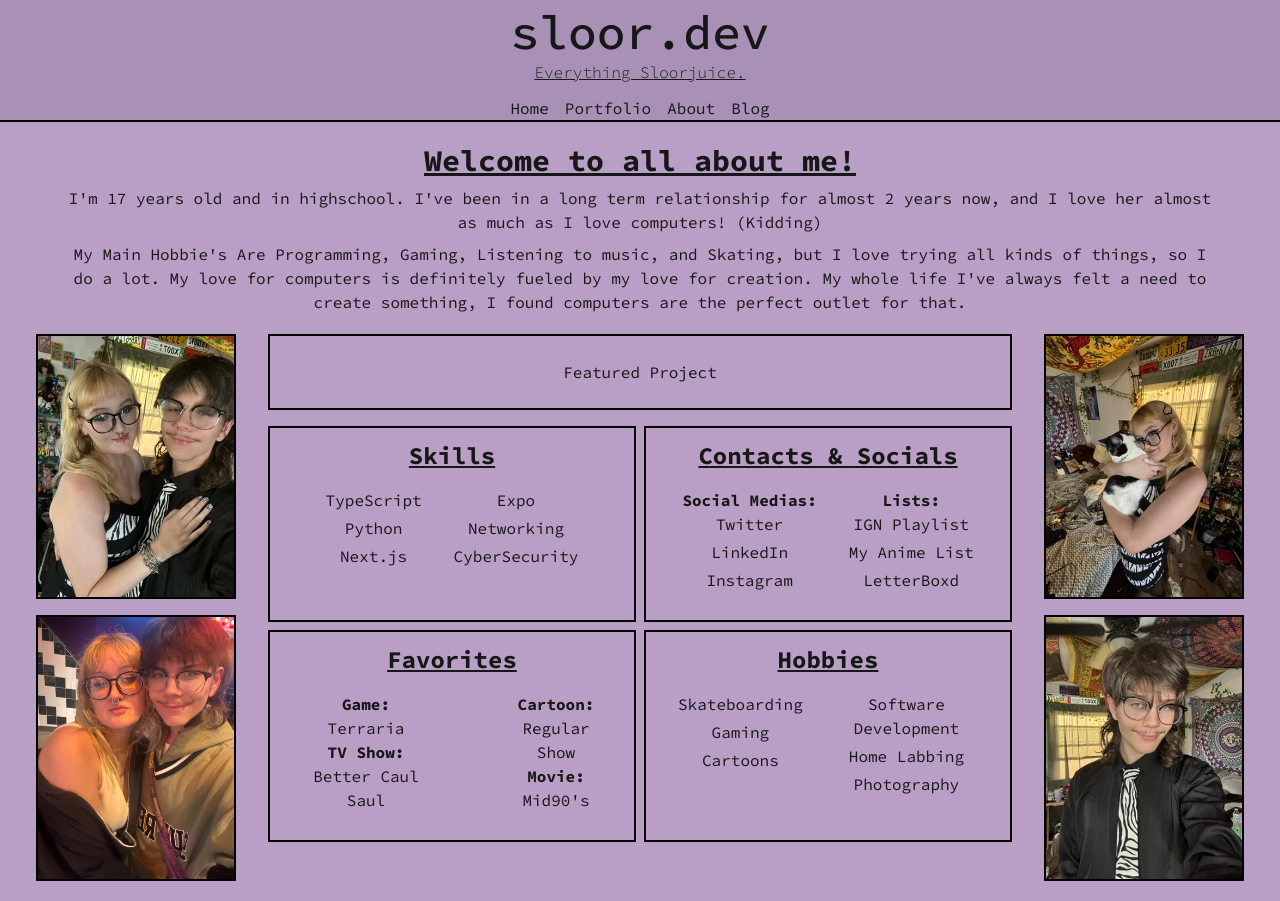
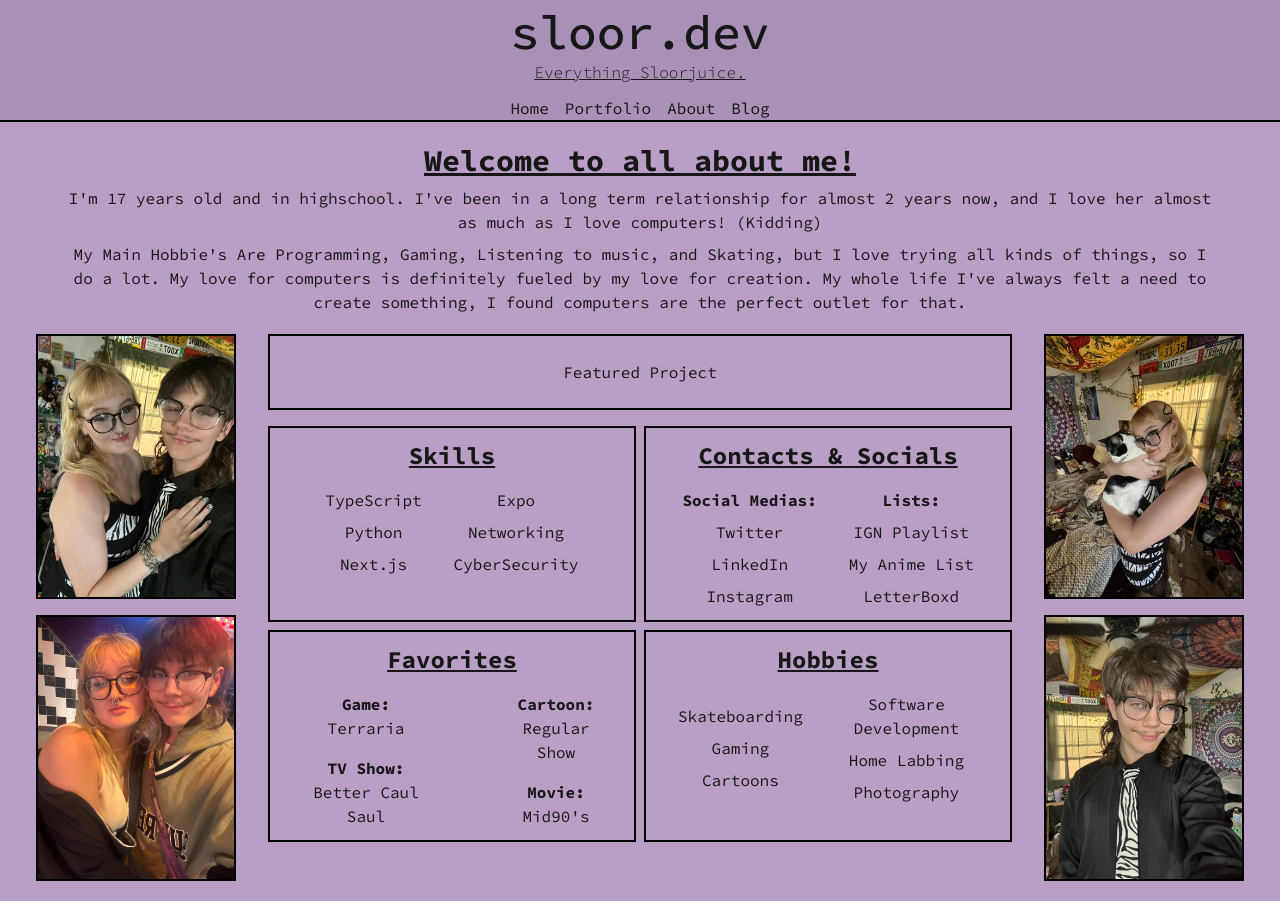
Before and after one commit to sloorjuice/sloorjuice_dot_com, a Next.js app: page /about in a window 1280 px wide. Built offline with nearby package versions, Linux system fonts and the light colour scheme.

Commit message:
layout: improve about boxes

```diff
--- a/src/app/about/page.tsx
+++ b/src/app/about/page.tsx
@@ -49,16 +49,16 @@ export default function About() {
                 <div className="text-center grid grid-cols-2 gap-2">
                     <div className="text-center border-2 border-black py-3 px-6">
                         <h1 className="pb-4 text-2xl font-bold underline">Skills</h1>
-                        <div className="flex items-start justify-center gap-8">
-                            <div className="gap-0 pb-4">
-                                <ul className="flex flex-col space-y-1">
+                        <div className="flex items-center justify-center gap-8">
+                            <div>
+                                <ul className="flex flex-col space-y-2">
                                     <p>TypeScript</p>
                                     <p>Python</p>
                                     <p>Next.js</p>
                                 </ul>
                             </div>
-                            <div className="gap-0 pb-4">
-                                <ul className="flex flex-col space-y-1">
+                            <div>
+                                <ul className="flex flex-col space-y-2">
                                     <p>Expo</p>
                                     <p>Networking </p>
                                     <p>CyberSecurity</p>
@@ -68,10 +68,10 @@ export default function About() {
                     </div>
                     <div className="text-center border-2 border-black py-3 px-6">
                         <h1 className="pb-4 text-2xl font-bold underline">Contacts & Socials</h1>
-                        <div className="flex items-start justify-center gap-8">
-                            <div className="gap-0 pb-4">
-                                <p className="font-bold"> Social Medias: </p>
-                                <ul className="flex flex-col space-y-1">
+                        <div className="flex items-center justify-center gap-8">
+                            <div>
+                                <p className="font-bold mb-2"> Social Medias: </p>
+                                <ul className="flex flex-col space-y-2">
                                     <li>
                                         <a href="https://x.com/sloorjuice" target="_blank" rel="noopener noreferrer" className="hover:underline">Twitter</a>
                                     </li>
@@ -83,9 +83,9 @@ export default function About() {
                                     </li>
                                 </ul>
                             </div>
-                            <div className="gap-0 pb-4">
-                                <p className="font-bold">  Lists: </p>
-                                <ul className="flex flex-col space-y-1">
+                            <div>
+                                <p className="font-bold mb-2">  Lists: </p>
+                                <ul className="flex flex-col space-y-2">
                                     <li>
                                         <a href="https://www.ign.com/playlist/sloorjuice" target="_blank" rel="noopener noreferrer" className="hover:underline">IGN Playlist</a>
                                     </li>
@@ -101,24 +101,24 @@ export default function About() {
                     </div>
                     <div className="text-center border-2 border-black py-3 px-6">
                         <h1 className="pb-4 text-2xl font-bold underline">Favorites</h1>
-                        <div className="flex items-start justify-center gap-16">
-                            <div className="gap-0 pb-4">
+                        <div className="flex items-center justify-center gap-16">
+                            <div>
                                 <p className="font-bold"> Game: </p>
-                                <div className="flex flex-col space-y-1">
+                                <div className="flex flex-col space-y-2 mb-4">
                                     <p>Terraria</p>
                                 </div>
                                 <p className="font-bold"> TV Show: </p>
-                                <div className="flex flex-col space-y-1">
+                                <div className="flex flex-col space-y-2">
                                     <p>Better Caul Saul</p>
                                 </div>
                             </div>
-                            <div className="gap-0 pb-4">
+                            <div>
                                 <p className="font-bold"> Cartoon: </p>
-                                <div className="flex flex-col space-y-1">
+                                <div className="flex flex-col space-y-2 mb-4">
                                     <p>Regular Show</p>
                                 </div>
                                 <p className="font-bold"> Movie: </p>
-                                <div className="flex flex-col space-y-1">
+                                <div className="flex flex-col space-y-2">
                                     <p>Mid90&apos;s</p>
                                 </div>
                             </div>
@@ -126,16 +126,16 @@ export default function About() {
                     </div>
                     <div className="text-center border-2 border-black py-3 px-8">
                         <h1 className="pb-4 text-2xl font-bold underline">Hobbies</h1>
-                        <div className="flex items-start justify-center gap-8">
-                            <div className="gap-0 pb-4">
-                                <ul className="flex flex-col space-y-1">
+                        <div className="flex items-center justify-center gap-8">
+                            <div>
+                                <ul className="flex flex-col space-y-2">
                                     <p>Skateboarding</p>
                                     <p>Gaming</p>
                                     <p>Cartoons</p>
                                 </ul>
                             </div>
-                            <div className="gap-0 pb-4">
-                                <ul className="flex flex-col space-y-1">
+                            <div>
+                                <ul className="flex flex-col space-y-2">
                                     <p>Software Development</p>
                                     <p>Home Labbing</p>
                                     <p>Photography</p>
```
